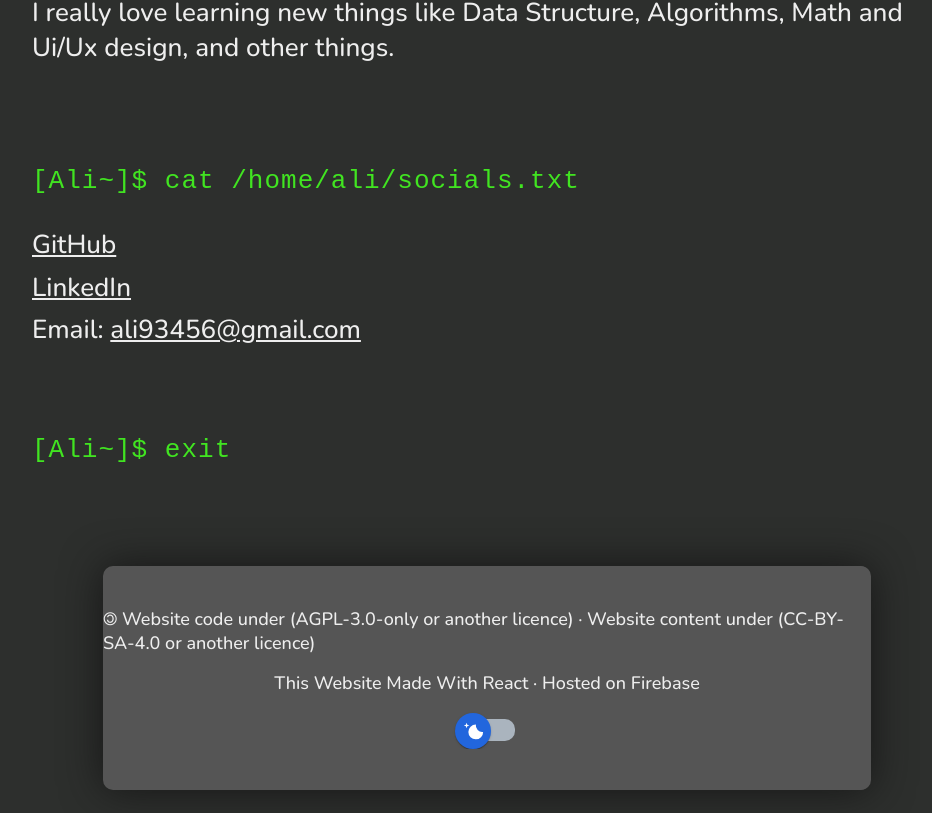
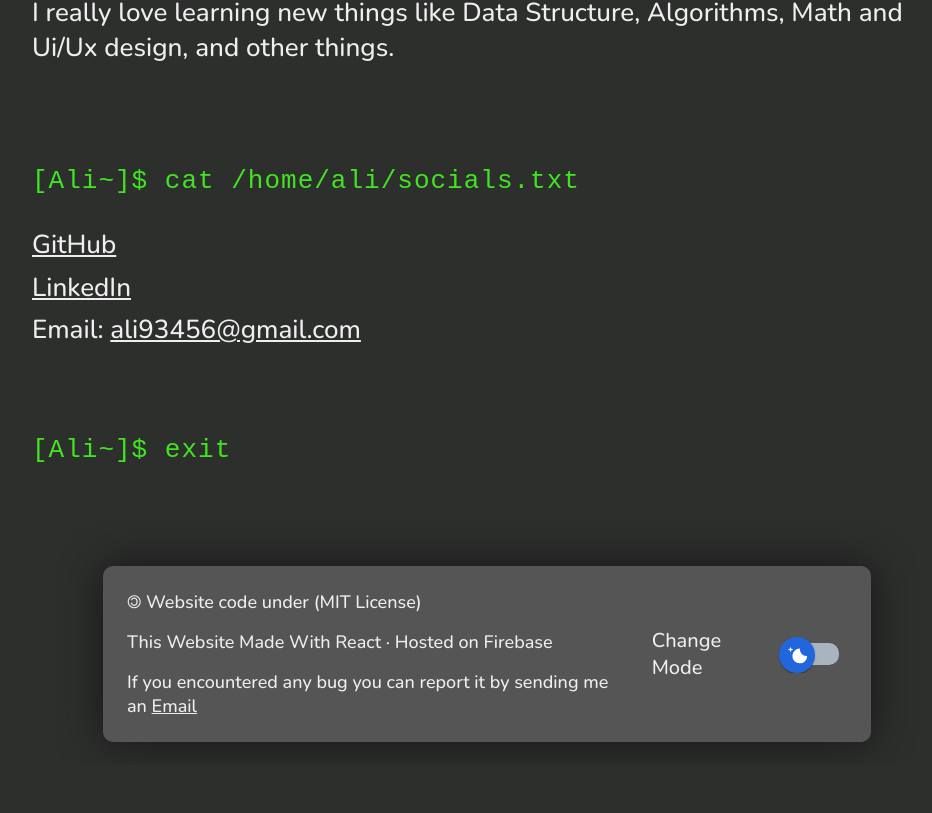
Before and after one commit to sharon-xa/my-portfolio, a React (Create React App) app: page /about-me in a window 1280 px wide. Shown: the part 828-1641 px from the top of the page, without its empty margins (153-1085 px from the left). After the commit the page ends 1593 px from the top, so only its background shows below. Built offline with nearby package versions, Linux system fonts and the light colour scheme.

Commit message:
footer is finished, layout completed license added and the ability to report is added to

```diff
--- a/src/components/Footer.js
+++ b/src/components/Footer.js
@@ -1,16 +1,3 @@
-/*
-Footer
-    1. I need a licence
-        🄯 Website code under (AGPL-3.0-only or another licence)· Website content under (CC-BY-SA-4.0 or another licence)
-
-    2. Some info about the website
-        Website Made With React · Hosted on Firebase DONE.
-
-    3. Some kind of button to toggle the dark mode and the glow mode DONE.
-
-    4. The ability to report bugs or anything else
-*/
-
 import classes from "./Footer.module.css";
 import { styled } from "@mui/material/styles";
 import Switch from "@mui/material/Switch";
@@ -88,15 +75,27 @@ const Footer = () => {
    return (
       <footer className={classes.container}>
          <div className={classes.footer}>
+            <div className={classes.info}>
+               <p>🄯 Website code under (MIT License)</p>
+               <p>This Website Made With React · Hosted on Firebase</p>
                <p>
-               🄯 Website code under (AGPL-3.0-only or another licence) · Website
-               content under (CC-BY-SA-4.0 or another licence)
+                  If you encountered any bug you can report it by sending me
+                  an&nbsp;
+                  <a
+                     href="mailto:ali93456@gmail.com?subject=A Bug Report"
+                     className={classes.myEmail}
+                  >
+                     Email
+                  </a>
                </p>
-            <p>This Website Made With React · Hosted on Firebase</p>
+            </div>
+            <div className={classes.mode}>
+               <p>Change Mode</p>
                <MaterialUISwitch
                   onChange={toggleTheme}
                   defaultChecked={selectedTheme === "dark"}
                />
+            </div>
          </div>
       </footer>
    );
--- a/src/components/Footer.module.css
+++ b/src/components/Footer.module.css
@@ -10,20 +10,43 @@
     background-color: var(--secondary-background);
     width: 60%;
     border-radius: 10px;
-
-    height: 14em;
+    padding: 1.5em;
 
     display: flex;
-    flex-direction: column;
-    justify-content: center;
+    justify-content: space-between;
     align-items: center;
     gap: 1em;
 
     box-shadow: var(--shadow);
+
 }
 
-.footer p {
+.info {
+    display: flex;
+    flex-direction: column;
+    gap: 1em;
+}
+
+.info p {
     font-size: var(--fs-300);
+}
+
+.mode {
+    display: flex;
+    align-items: center;
+    gap: 1em;
+}
+
+.mode p {
+    font-size: var(--fs-400);
+}
+
+.myEmail {
+    text-decoration: underline;
+}
+
+.myEmail:hover {
+    text-decoration: none;
 }
 
 .switch {
```
Lines whose indentation alone changed are shown as unchanged.
